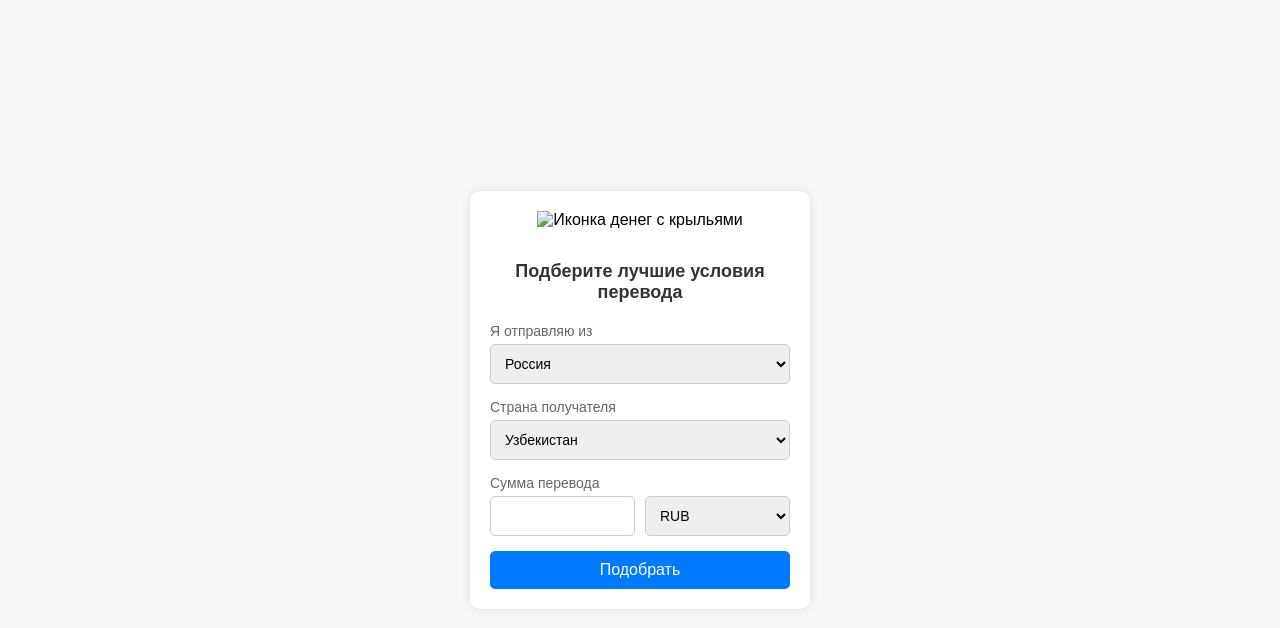
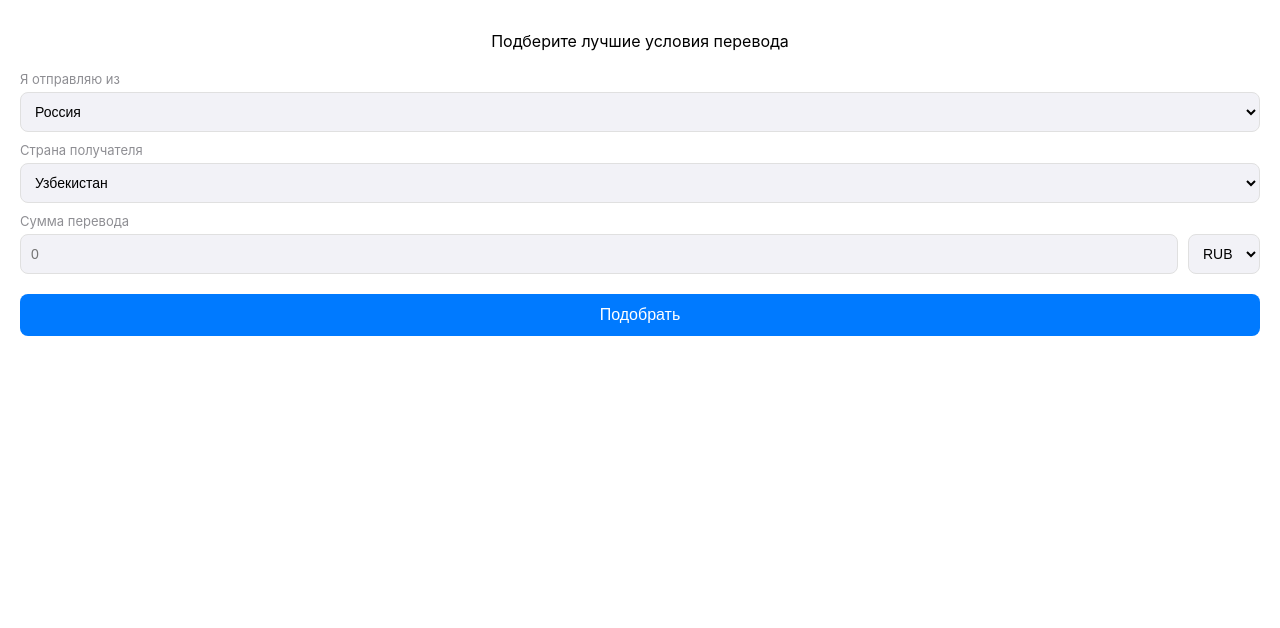
Before and after one commit to IvanAleksandrovskii/ivanaleksandrovskii_second.github.io, a plain HTML site: page index.html in a window 1280 px wide. Drawn offline with Linux system fonts and the light colour scheme.

Commit message:
Update index.html

```diff
--- a/index.html
+++ b/index.html
@@ -6,67 +6,63 @@
     <title>Выбор условий перевода</title>
     <style>
         body {
-            font-family: Arial, sans-serif;
-            background-color: #f7f7f7;
-            display: flex;
-            justify-content: center;
-            align-items: center;
-            height: 100vh;
+            font-family: -apple-system, BlinkMacSystemFont, 'Segoe UI', Roboto, Helvetica, Arial, sans-serif;
+            background-color: #ffffff;
             margin: 0;
+            padding: 20px;
         }
         .container {
-            background-color: #ffffff;
-            padding: 20px;
-            border-radius: 10px;
-            box-shadow: 0 0 10px rgba(0, 0, 0, 0.1);
-            width: 300px;
-            text-align: center;
-        }
-        img {
-            width: 50px;
-            height: auto;
-            margin-bottom: 20px;
+            max-width: 100%;
         }
         h1 {
-            font-size: 18px;
+            font-size: 16px;
             margin-bottom: 20px;
-            color: #333333;
+            color: #000000;
+            text-align: center;
+            font-weight: normal;
         }
         .transfer-form {
             display: flex;
             flex-direction: column;
-            gap: 15px;
+            gap: 10px;
         }
         .form-group {
             display: flex;
             flex-direction: column;
-            text-align: left;
         }
         .form-group label {
-            font-size: 14px;
+            font-size: 13px;
             margin-bottom: 5px;
-            color: #666666;
+            color: #8e8e93;
         }
         select, input[type="number"] {
             padding: 10px;
-            border: 1px solid #cccccc;
-            border-radius: 5px;
+            border: 1px solid #e0e0e0;
+            border-radius: 8px;
             font-size: 14px;
             width: 100%;
             box-sizing: border-box;
+            background-color: #f2f2f7;
         }
         .currency-input {
             display: flex;
             gap: 10px;
         }
+        .currency-input input {
+            flex-grow: 1;
+        }
+        .currency-input select {
+            width: auto;
+        }
         button {
-            background-color: #007bff;
+            background-color: #007aff;
             color: white;
-            padding: 10px;
+            padding: 12px;
             border: none;
-            border-radius: 5px;
+            border-radius: 8px;
             font-size: 16px;
             cursor: pointer;
+            margin-top: 10px;
         }
         button:hover {
             background-color: #0056b3;
@@ -75,7 +71,6 @@
 </head>
 <body>
     <div class="container">
-        <img src="" alt="Иконка денег с крыльями">
         <h1>Подберите лучшие условия перевода</h1>
 
         <div class="transfer-form">
@@ -83,7 +78,6 @@
                 <label>Я отправляю из</label>
                 <select name="sending_country">
                     <option value="russia">Россия</option>
-                    <!-- Другие страны -->
                 </select>
             </div>
 
@@ -91,17 +85,15 @@
                 <label>Страна получателя</label>
                 <select name="receiving_country">
                     <option value="uzbekistan">Узбекистан</option>
-                    <!-- Другие страны -->
                 </select>
             </div>
 
             <div class="form-group">
                 <label>Сумма перевода</label>
                 <div class="currency-input">
-                    <input type="number" name="amount">
+                    <input type="number" name="amount" placeholder="0">
                     <select name="currency">
                         <option value="RUB">RUB</option>
-                        <!-- Другие валюты -->
                     </select>
                 </div>
             </div>
```
